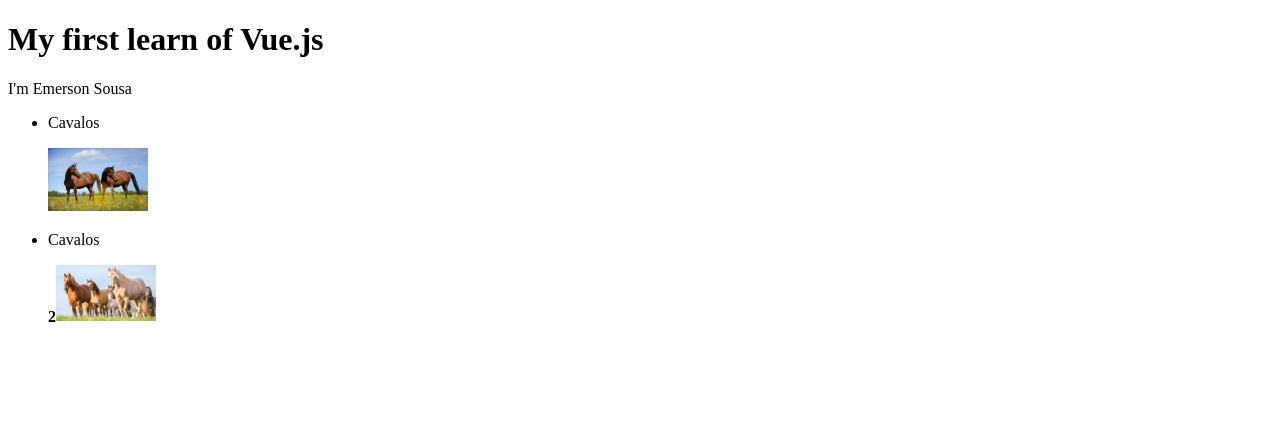
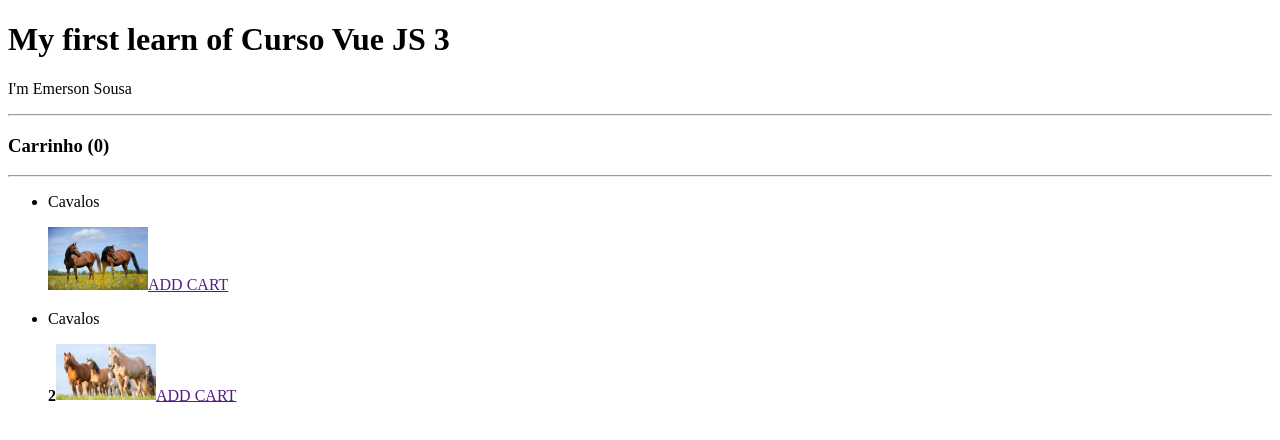
Before and after one commit to eyenessus/Learning-Vue.js-2023-, a plain HTML site: page index.html in a window 1280 px wide. Drawn offline with nearby package versions, Linux system fonts and the light colour scheme.

Commit message:
trabalhando com metodos

```diff
--- a/app.js
+++ b/app.js
@@ -1,6 +1,7 @@
 var app = {
     data(){
         return {
+            title:'Curso Vue JS 3',
             name:'Emerson',
             lastName:'Sousa',
             products :
@@ -17,9 +18,23 @@ var app = {
                     image:'./img/racas_cavalo_thumbnail.png',
                     starts:2,
                 }
-            ]
+            ],
+            cart:[],
         }
-    }
+    },
+    methods: {
+        addCart (product){
+            this.title = 'Curso Vue 3 Js'
+            this.cart.push(product)
+        },
+
+        inCart (product){
+            return this.cart.indexOf(product) != -1
+        },
+        removeCart(product){
+            this.cart  = this.cart.filter((prod,index)=> product != prod)
+        }
+    },
 }
 
 Vue.createApp(app).mount('#app')
--- a/index.html
+++ b/index.html
@@ -3,20 +3,25 @@
 <head>
     <meta charset="UTF-8">
     <meta name="viewport" content="width=device-width, initial-scale=1.0">
-    <title>Vue.js Learning</title>
+    <title>Vue.js Learning 3</title>
 </head>
 <body>
     <div id="app">
-        <h1>My first learn of Vue.js</h1>
+        <h1>My first learn of {{title}}</h1>
         <p>I'm {{name}} {{lastName}}</p>
-
+        <hr>
+        <h3>Carrinho ({{cart.length}})</h3>
+        <hr>
         <ul>
             <li v-for="(product,index) in products" :key="index">
                 <p>{{product.title}}</p>
                 <strong v-if="product.starts > 0">{{product.starts}}</strong>
                 <img v-bind:src="product.image" v-bind:alt="product.title" style="width: 100px;" >
+                <a href="" V-on:click.prevent="addCart(product)" v-if="!inCart(product)">ADD CART</a>
+            <a href="" v-else @click.prevent="removeCart(product)">REMOVE CART</a>
             </li>
         </ul>
+
     </div>
 
     <script src="https://unpkg.com/vue@3/dist/vue.global.js"></script>
```
